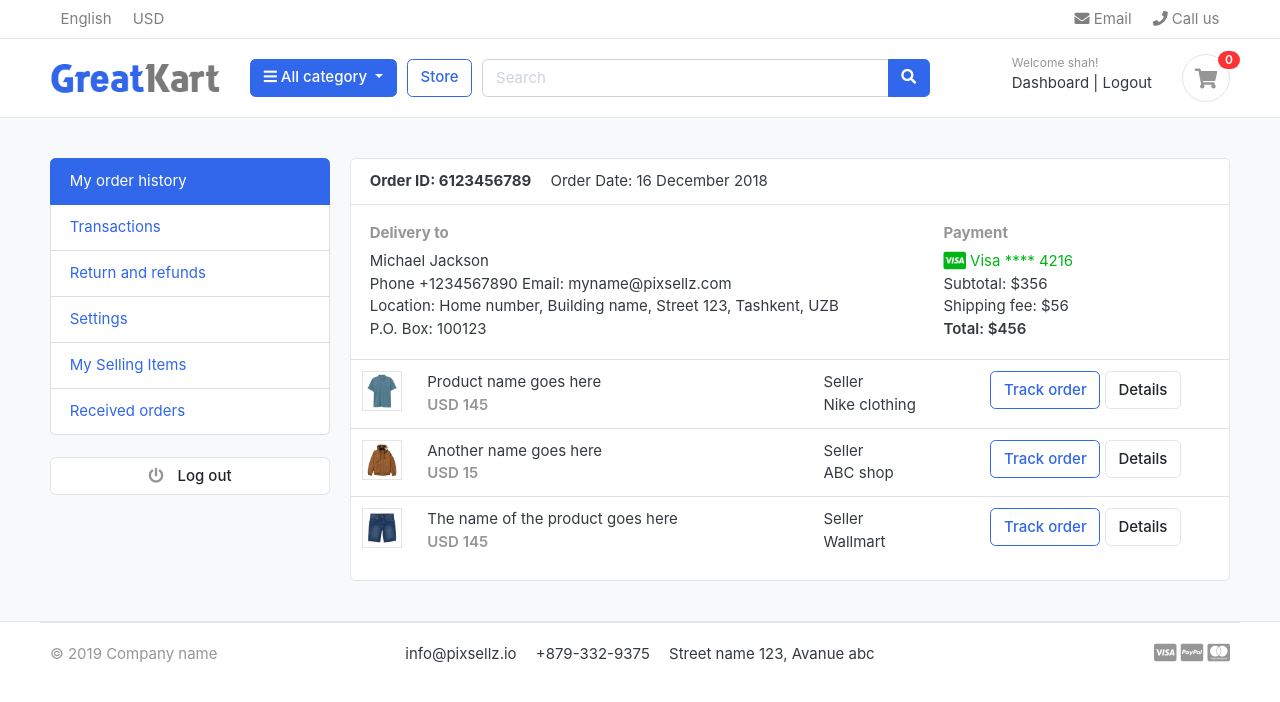
After one commit to heresharukh-lgtm/greatkart.django, a Django app: page /accounts/ in a window 1280 px wide. The commit adds this page. Shown: the top 702 px of the page. Run offline with Django 5.2, Linux system fonts and the light colour scheme; a user stored in the database is signed in; data comes from the database, SQL or seed files in the repository; both versions use the stored data as it was after the commit; some libraries are stand-ins or nearby versions; some web fonts are replaced.

Commit message:
dashboard and forgot password

```diff
--- a/accounts/urls.py
+++ b/accounts/urls.py
@@ -5,7 +5,9 @@ urlpatterns = [
     path('register/', views.register, name='register'),
     path('login/', views.login, name='login'),
     path('logout/', views.logout, name='logout'),
-
+    path('dashboard/', views.dashboard, name='dashboard'),
+    path('', views.dashboard, name='dashboard'),
+    path('forgotPassword/', views.forgotPassword, name='forgotPassword'),
     # Activation Route
     path('activate/<uidb64>/<token>/', views.activate, name='activate'),
 ]
--- a/accounts/views.py
+++ b/accounts/views.py
@@ -6,7 +6,7 @@ from django.utils.http import urlsafe_base64_encode, urlsafe_base64_decode
 from django.utils.encoding import force_bytes
 from django.contrib.auth.tokens import default_token_generator
 from django.core.mail import EmailMessage
-
+from django.contrib.auth.decorators import login_required
 from .forms import RegistrationForm
 from .models import Account
 
@@ -68,7 +68,7 @@ def login(request):
         if user is not None:
             auth.login(request, user)
             messages.success(request, 'You are now logged in.')
-            return redirect('home')
+            return redirect('dashboard')
         else:
             messages.error(request, 'Invalid login credentials')
             return redirect('login')
@@ -95,3 +95,10 @@ def activate(request, uidb64, token):
     else:
         messages.error(request, 'Invalid activation link!')
         return redirect('register')
+
+@login_required(login_url = 'login')
+def dashboard(request):
+    return render(request,'accounts/dashboard.html')
+
+def forgotPassword(request):
+    return render(request,'accounts/forgotPassword.html')
--- /dev/null
+++ b/greatKart/templates/accounts/dashboard.html
@@ -0,0 +1,102 @@
+{% extends 'base.html' %}
+
+{% block content %}
+
+
+<!-- ========================= SECTION CONTENT ========================= -->
+<section class="section-conten padding-y bg">
+
+{% include "includes/alerts.html" %}
+<div class="container">
+	<div class="row">
+	<aside class="col-md-3">
+		<!--   SIDEBAR   -->
+		<ul class="list-group">
+			<a class="list-group-item active" href="#"> My order history </a>
+			<a class="list-group-item" href="#"> Transactions </a>
+			<a class="list-group-item" href="#"> Return and refunds </a>
+			<a class="list-group-item" href="#">Settings </a>
+			<a class="list-group-item" href="#"> My Selling Items </a>
+			<a class="list-group-item" href="#"> Received orders </a>
+		</ul>
+		<br>
+		<a class="btn btn-light btn-block" href="{% url 'logout' %}"> <i class="fa fa-power-off"></i> <span class="text">Log out</span> </a>
+		<!--   SIDEBAR .//END   -->
+	</aside>
+	<main class="col-md-9">
+		<article class="card">
+		<header class="card-header">
+			<strong class="d-inline-block mr-3">Order ID: 6123456789</strong>
+			<span>Order Date: 16 December 2018</span>
+		</header>
+		<div class="card-body">
+			<div class="row">
+				<div class="col-md-8">
+					<h6 class="text-muted">Delivery to</h6>
+					<p>Michael Jackson <br>
+					Phone +1234567890 Email: myname@pixsellz.com <br>
+			    	Location: Home number, Building name, Street 123,  Tashkent, UZB <br>
+			    	P.O. Box: 100123
+			 		</p>
+				</div>
+				<div class="col-md-4">
+					<h6 class="text-muted">Payment</h6>
+					<span class="text-success">
+						<i class="fab fa-lg fa-cc-visa"></i>
+					    Visa  **** 4216
+					</span>
+					<p>Subtotal: $356 <br>
+					 Shipping fee:  $56 <br>
+					 <span class="b">Total:  $456 </span>
+					</p>
+				</div>
+			</div> <!-- row.// -->
+		</div> <!-- card-body .// -->
+		<div class="table-responsive">
+		<table class="table table-hover">
+			<tr>
+				<td width="65">
+					<img src="../images/items/1.jpg" class="img-xs border">
+				</td>
+				<td>
+					<p class="title mb-0">Product name goes here </p>
+					<var class="price text-muted">USD 145</var>
+				</td>
+				<td> Seller <br> Nike clothing </td>
+				<td width="250"> <a href="#" class="btn btn-outline-primary">Track order</a> <a href="#" class="btn btn-light"> Details </a> </td>
+			</tr>
+			<tr>
+				<td>
+					<img src="../images/items/2.jpg" class="img-xs border">
+				</td>
+				<td>
+					<p class="title mb-0">Another name goes here </p>
+					<var class="price text-muted">USD 15</var>
+				</td>
+				<td> Seller <br> ABC shop </td>
+				<td> <a href="#" class="btn btn-outline-primary">Track order</a> <a href="#" class="btn btn-light"> Details </a> </td>
+			</tr>
+			<tr>
+				<td>
+					<img src="../images/items/3.jpg" class="img-xs border">
+				</td>
+				<td>
+					<p class="title mb-0">The name of the product  goes here </p>
+					<var class="price text-muted">USD 145</var>
+				</td>
+				<td> Seller <br> Wallmart </td>
+				<td> <a href="#" class="btn btn-outline-primary">Track order</a> <a href="#" class="btn btn-light"> Details </a> </td>
+			</tr>
+		</table>
+		</div> <!-- table-responsive .end// -->
+		</article> <!-- order-group.// -->
+	</main>
+</div> <!-- row.// -->
+</div>
+
+
+</section>
+<!-- ========================= SECTION CONTENT END// ========================= -->
+
+
+{% endblock %}
--- a/greatKart/templates/includes/navbar.html
+++ b/greatKart/templates/includes/navbar.html
@@ -73,7 +73,7 @@
         <div class="widget-header">
             <small class="title text-muted">Welcome {{user.first_name}}!</small>
             <div>
-                <a href="#">Dashboard</a> <span class="dark-transp"> | </span>
+                <a href="{% url 'dashboard'%}">Dashboard</a> <span class="dark-transp"> | </span>
                 <a href="{% url 'logout' %}"> Logout</a>
             </div>
         </div>
```
Also changed, not shown: greatKart/templates/accounts/forgotPassword.html (added, +36 -0 lines), greatKart/templates/accounts/login.html (+11 -1 lines), db.sqlite3.
